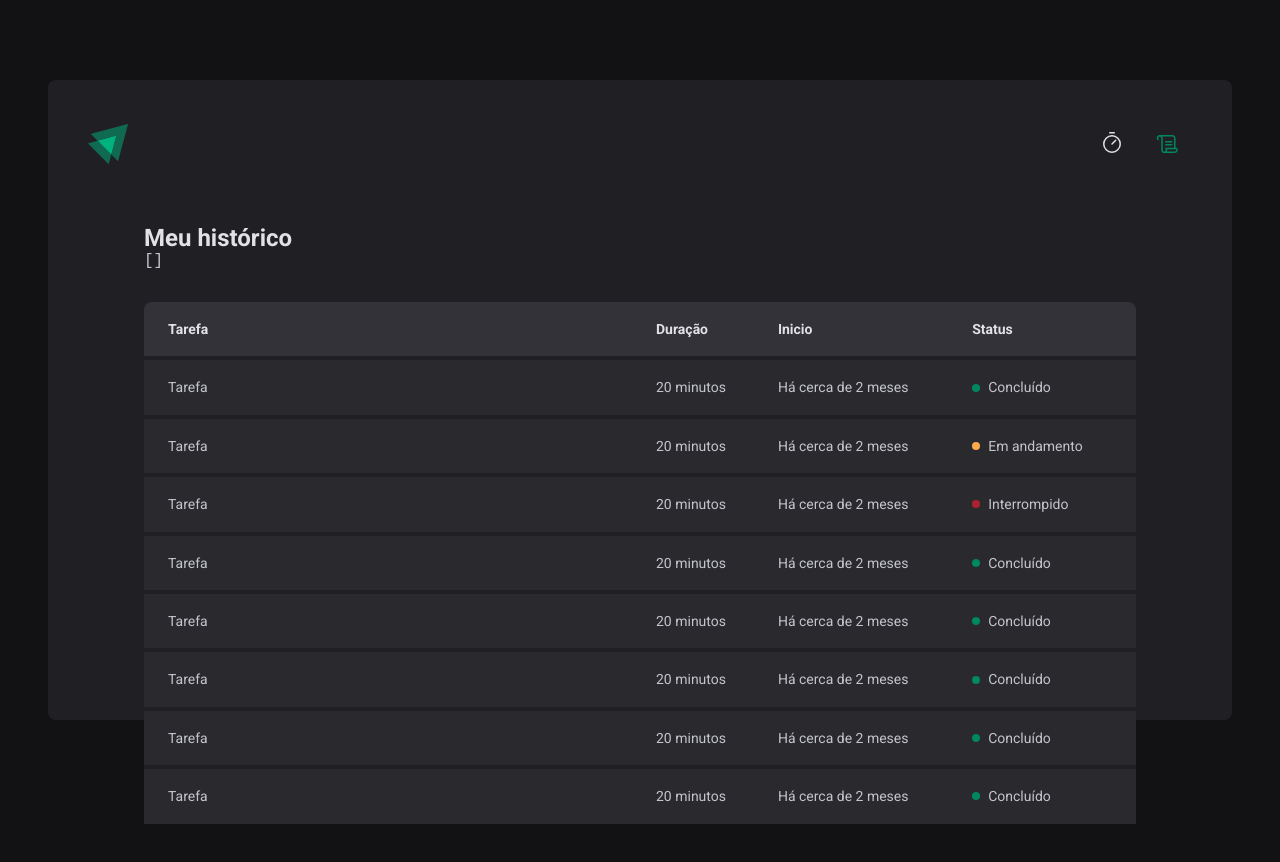
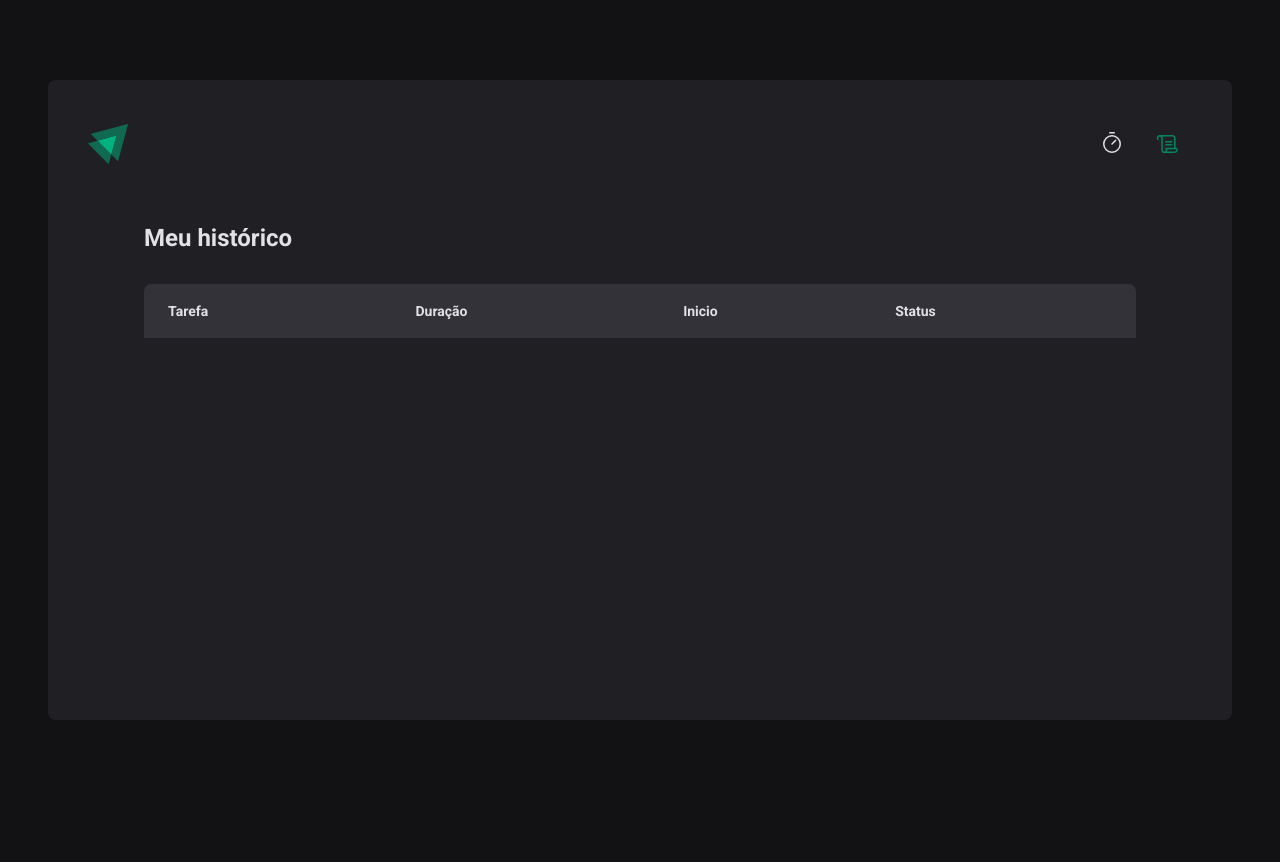
Before and after one commit to rnatu/ignite-aulas, a React (Vite) app in the folder reactjs-pt2/02-ignite-timer/: page /history in a window 1280 px wide. Shown: the top 862 px of the page. After the commit the page ends 800 px from the top, so only its background shows below. Built offline with nearby package versions, Linux system fonts and the light colour scheme.

Commit message:
feat: add map to show all info on History page

```diff
--- a/reactjs-pt2/02-ignite-timer/src/contexts/CyclesContext.tsx
+++ b/reactjs-pt2/02-ignite-timer/src/contexts/CyclesContext.tsx
@@ -47,7 +47,9 @@ export function CyclesContextProvider({ children }: CyclesContextProviderProps)
       }
       return cycle;
     }));
-  }, []);
+    setActiveCycleId(null);
+  }, [activeCycleId]);
+
   // function markCurrentCycleAsFinished() {
   //   setCycles((state) => state.map((cycle) => {
   //     if (cycle.id === activeCycleId) {
@@ -55,6 +57,8 @@ export function CyclesContextProvider({ children }: CyclesContextProviderProps)
   //     }
   //     return cycle;
   //   }));
+  //   setActiveCycleId(null);
+  //   console.log('markCurrentCycleAsFinished');
   // }
 
   function setSecondsPassed(seconds: number) {
--- a/reactjs-pt2/02-ignite-timer/src/pages/History/index.tsx
+++ b/reactjs-pt2/02-ignite-timer/src/pages/History/index.tsx
@@ -4,14 +4,15 @@ import { HistoryContainer, HistoryList, Status } from './styles';
 
 export function History() {
   const { cycles } = useContext(cyclesContext);
+  console.log(cycles);
 
   return (
     <HistoryContainer>
       <h1>Meu histórico</h1>
 
-      <pre>
+      {/* <pre>
         {JSON.stringify(cycles, null, 2)}
-      </pre>
+      </pre> */}
 
       <HistoryList>
         <table>
@@ -25,70 +26,25 @@ export function History() {
           </thead>
 
           <tbody>
-            <tr>
-              <td>Tarefa</td>
-              <td>20 minutos</td>
-              <td>Há cerca de 2 meses</td>
-              <td>
-                <Status statusColor="green">Concluído</Status>
-              </td>
-            </tr>
-            <tr>
-              <td>Tarefa</td>
-              <td>20 minutos</td>
-              <td>Há cerca de 2 meses</td>
-              <td>
-                <Status statusColor="yellow">Em andamento</Status>
-              </td>
-            </tr>
-            <tr>
-              <td>Tarefa</td>
-              <td>20 minutos</td>
-              <td>Há cerca de 2 meses</td>
-              <td>
-                <Status statusColor="red">Interrompido</Status>
-              </td>
-            </tr>
-            <tr>
-              <td>Tarefa</td>
-              <td>20 minutos</td>
-              <td>Há cerca de 2 meses</td>
-              <td>
-                <Status statusColor="green">Concluído</Status>
-              </td>
-            </tr>
-            <tr>
-              <td>Tarefa</td>
-              <td>20 minutos</td>
-              <td>Há cerca de 2 meses</td>
-              <td>
-                <Status statusColor="green">Concluído</Status>
-              </td>
-            </tr>
-            <tr>
-              <td>Tarefa</td>
-              <td>20 minutos</td>
-              <td>Há cerca de 2 meses</td>
-              <td>
-                <Status statusColor="green">Concluído</Status>
-              </td>
-            </tr>
-            <tr>
-              <td>Tarefa</td>
-              <td>20 minutos</td>
-              <td>Há cerca de 2 meses</td>
-              <td>
-                <Status statusColor="green">Concluído</Status>
-              </td>
-            </tr>
-            <tr>
-              <td>Tarefa</td>
-              <td>20 minutos</td>
-              <td>Há cerca de 2 meses</td>
-              <td>
-                <Status statusColor="green">Concluído</Status>
-              </td>
-            </tr>
+            {cycles.map((cycle) => (
+              <tr key={cycle.id}>
+                <td>{cycle.task}</td>
+                <td>
+                  {`${cycle.minutesAmount} minutos`}
+                </td>
+                <td>{cycle.startDate.toLocaleDateString()}</td>
+                <td>
+                  { cycle.finishedDate && (
+                  <Status statusColor="green">Concluído</Status>
+                  )}
+
+                  { cycle.interruptedDate && <Status statusColor="red">Interrompido</Status>}
+
+                  {!cycle.finishedDate && !cycle.interruptedDate && <Status statusColor="yellow">Em andamento</Status>}
+
+                </td>
+              </tr>
+            ))}
           </tbody>
         </table>
       </HistoryList>
```
